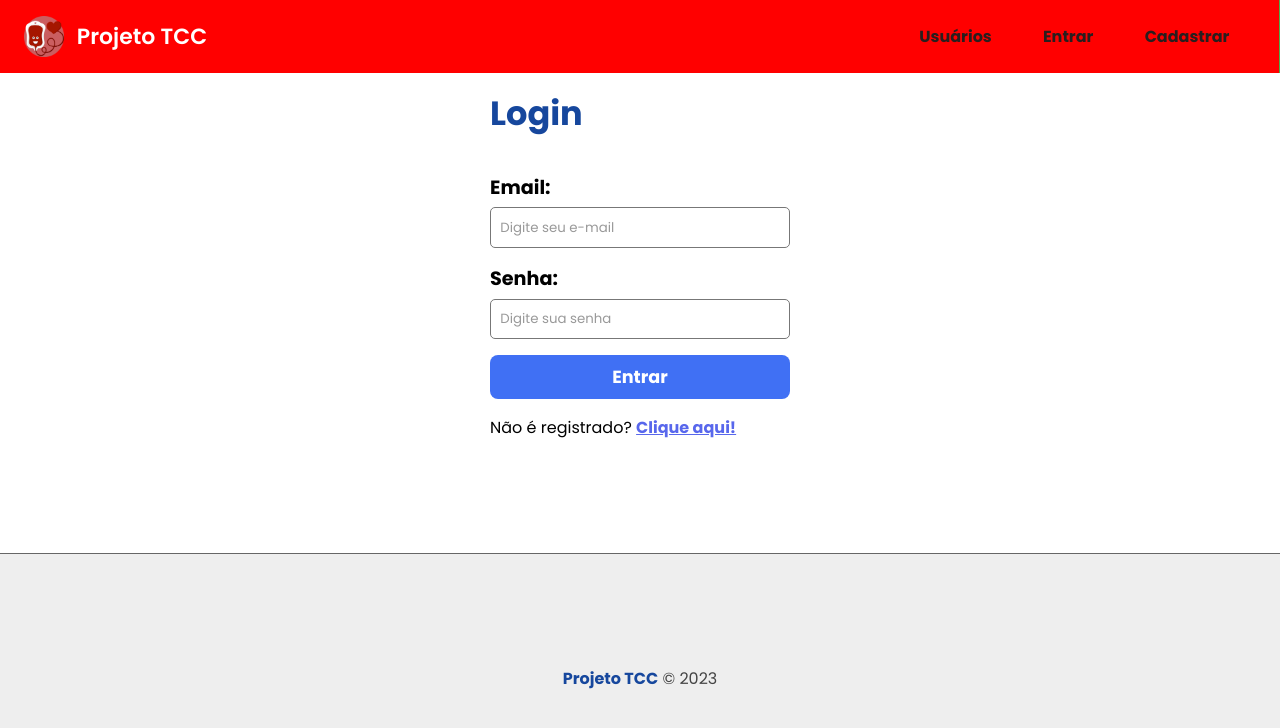
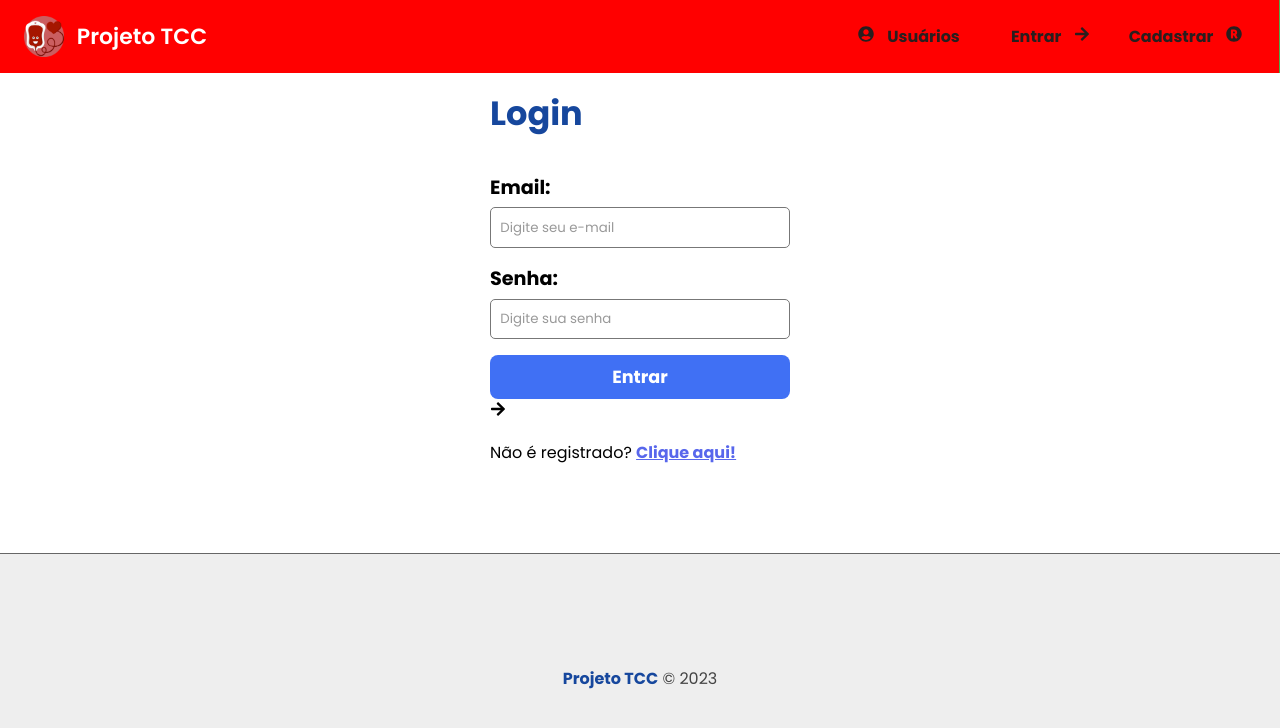
Before and after one commit to Felix566/TCC_projeto, a React (Create React App) app in the folder frontend/: page /login in a window 1280 px wide. Shown: the top 728 px of the page. Built offline with nearby package versions, Linux system fonts and the light colour scheme.

Commit message:
personalizando navbar

```diff
--- a/frontend/src/components/layout/Navbar.js
+++ b/frontend/src/components/layout/Navbar.js
@@ -1,5 +1,7 @@
 import { Link } from "react-router-dom";
 import { useContext } from "react";
+
+import { FaUserCircle, FaArrowRight, FaRegistered } from "react-icons/fa";
 
 import styles from "./Navbar.module.css";
 
@@ -19,6 +21,7 @@ function Navbar() {
       </div>
       <ul>
         <li>
+          <FaUserCircle />
           <Link to="/">Usuários</Link>
         </li>
         {authenticated ? (
@@ -29,9 +32,11 @@ function Navbar() {
           <>
             <li>
               <Link to="/Login">Entrar</Link>
+              <FaArrowRight />
             </li>
             <li>
               <Link to="/register">Cadastrar</Link>
+              <FaRegistered />
             </li>
           </>
         )}
--- a/frontend/src/components/layout/Navbar.module.css
+++ b/frontend/src/components/layout/Navbar.module.css
@@ -38,6 +38,8 @@
   transition: 0.5s;
   padding: 0.5em 0.8em;
   border-radius: 5px;
+  text-align: center;
+  align-items: center;
 }
 
 .navbar li:hover {
--- a/frontend/src/components/pages/Auth/Login.js
+++ b/frontend/src/components/pages/Auth/Login.js
@@ -3,6 +3,8 @@ import Input from "../../form/Input";
 import { Link } from "react-router-dom";
 
 import styles from "../../form/Form.module.css";
+
+import { FaArrowRight } from "react-icons/fa";
 
 /* context */
 import { Context } from "../../../context/UserContext";
@@ -39,6 +41,7 @@ function Login() {
           handleOnChange={handleChange}
         />
         <input type="submit" value="Entrar" />
+        <FaArrowRight />
       </form>
       <p>
         Não é registrado? <Link to="/register">Clique aqui!</Link>
```
